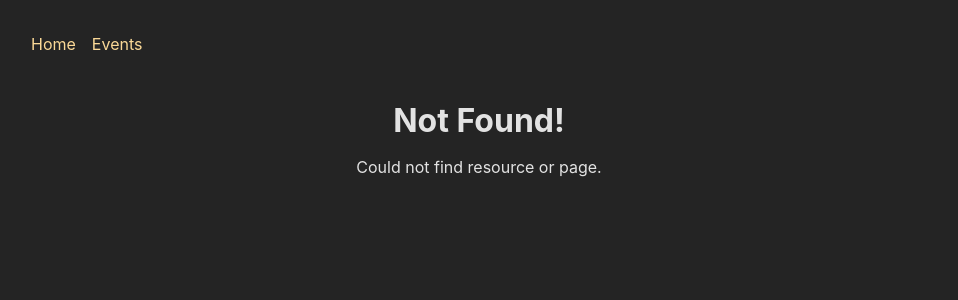
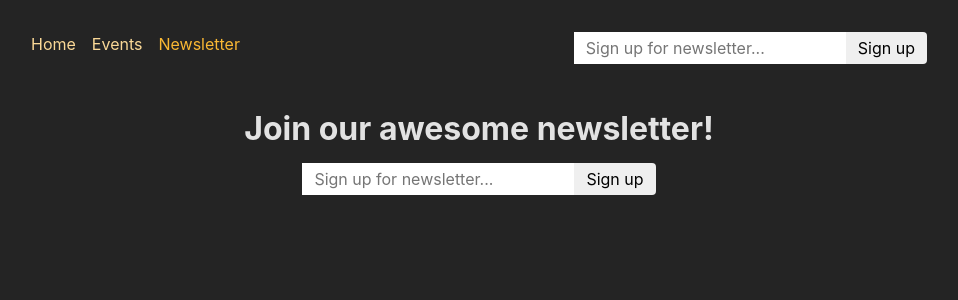
Before and after one commit to JayminShiroya07/event-app, a React (Create React App) app in the folder frontend/: page /newsletter in a window 1280 px wide. Before the commit this address had no page. Shown: the top 300 px of the page, without its empty margins (161-1119 px from the left). Built offline with nearby package versions, Linux system fonts and the light colour scheme.

Commit message:
add newsletter signup feature; create Newsletter and NewEvent pages, implement newsletter form handling, and enhance event loading with suspense

```diff
--- a/frontend/src/App.js
+++ b/frontend/src/App.js
@@ -1,64 +1,70 @@
-import { RouterProvider, createBrowserRouter } from "react-router-dom";
-import HomePage from "./pages/Home";
-import EventsPage, { loader as eventLoader } from "./pages/Events";
+import { RouterProvider, createBrowserRouter } from 'react-router-dom';
+
+import EditEventPage from './pages/EditEvent';
+import ErrorPage from './pages/Error';
 import EventDetailPage, {
   loader as eventDetailLoader,
-  action as deleteEventAction
-} from "./pages/EventDetail";
-import NewEventPage from "./pages/NewEven";
-import EditEventPage from "./pages/EditEvent";
-import RootLayout from "./pages/Root";
-import EventRootLayout from "./pages/EventsRoot";
-import ErrorPage from "./pages/Error";
-import {action as manipulateEventAction} from './components/EventForm'
-
+  action as deleteEventAction,
+} from './pages/EventDetail';
+import EventsPage, { loader as eventsLoader } from './pages/Events';
+import EventsRootLayout from './pages/EventsRoot';
+import HomePage from './pages/Home';
+import NewEventPage from './pages/NewEvent';
+import RootLayout from './pages/Root';
+import { action as manipulateEventAction } from './components/EventForm';
+import NewsletterPage, { action as newsletterAction } from './pages/Newsletter';
 
 const router = createBrowserRouter([
   {
-    path: "/",
+    path: '/',
     element: <RootLayout />,
     errorElement: <ErrorPage />,
     children: [
       { index: true, element: <HomePage /> },
       {
-        path: "events",
-        element: <EventRootLayout />,
+        path: 'events',
+        element: <EventsRootLayout />,
         children: [
           {
             index: true,
             element: <EventsPage />,
-            loader: eventLoader,
+            loader: eventsLoader,
           },
           {
-            path: ":eventId",
-            id : 'event-detail',
+            path: ':eventId',
+            id: 'event-detail',
             loader: eventDetailLoader,
             children: [
               {
                 index: true,
                 element: <EventDetailPage />,
-                action : deleteEventAction,
+                action: deleteEventAction,
               },
               {
-                path: "edit",
-                element: <EditEventPage /> ,
+                path: 'edit',
+                element: <EditEventPage />,
                 action: manipulateEventAction,
               },
             ],
           },
           {
-            path: "new",
+            path: 'new',
             element: <NewEventPage />,
-            action : manipulateEventAction,
+            action: manipulateEventAction,
           },
         ],
+      },
+      {
+        path: 'newsletter',
+        element: <NewsletterPage />,
+        action: newsletterAction,
       },
     ],
   },
 ]);
 
 function App() {
-  return <RouterProvider router={router}></RouterProvider>;
+  return <RouterProvider router={router} />;
 }
 
 export default App;
--- a/frontend/src/components/MainNavigation.js
+++ b/frontend/src/components/MainNavigation.js
@@ -1,5 +1,7 @@
 import { NavLink } from 'react-router-dom';
+
 import classes from './MainNavigation.module.css';
+import NewsletterSignup from './NewsletterSignup';
 
 function MainNavigation() {
   return (
@@ -8,10 +10,10 @@ function MainNavigation() {
         <ul className={classes.list}>
           <li>
             <NavLink
+              to="/"
               className={({ isActive }) =>
                 isActive ? classes.active : undefined
               }
-              to="/"
               end
             >
               Home
@@ -19,16 +21,27 @@ function MainNavigation() {
           </li>
           <li>
             <NavLink
+              to="/events"
               className={({ isActive }) =>
                 isActive ? classes.active : undefined
               }
-              to="/events"
             >
               Events
             </NavLink>
           </li>
+          <li>
+            <NavLink
+              to="/newsletter"
+              className={({ isActive }) =>
+                isActive ? classes.active : undefined
+              }
+            >
+              Newsletter
+            </NavLink>
+          </li>
         </ul>
       </nav>
+      <NewsletterSignup />
     </header>
   );
 }
--- /dev/null
+++ b/frontend/src/components/NewsletterSignup.js
@@ -0,0 +1,32 @@
+import { useFetcher } from 'react-router-dom'
+import classes from './NewsletterSignup.module.css';
+import { useEffect } from 'react';
+
+function NewsletterSignup() {
+
+  const fetcher = useFetcher();
+  const {data, state} = fetcher;
+
+  useEffect(()=>{
+    if(state === 'idle' && data && data.message){
+      window.alert(data.message);
+    }
+  },[data,state])
+
+
+  return (
+    <fetcher.Form
+      method="post"
+      action='/newsletter'
+      className={classes.newsletter}>
+      <input
+        type="email"
+        placeholder="Sign up for newsletter..."
+        aria-label="Sign up for newsletter"
+      />
+      <button>Sign up</button>
+    </fetcher.Form>
+  );
+}
+
+export default NewsletterSignup;
--- /dev/null
+++ b/frontend/src/components/NewsletterSignup.module.css
@@ -0,0 +1,18 @@
+.newsletter input,
+.newsletter button {
+  font: inherit;
+  padding: 0.25rem 0.75rem;
+  border-radius: 0;
+  border: none;
+}
+
+.newsletter button {
+  border-top-right-radius: 4px;
+  border-bottom-right-radius: 4px;
+  cursor: pointer;
+}
+
+.newsletter button:hover {
+  background-color: var(--color-primary-300);
+  color: var(--color-gray-800);
+}
--- a/frontend/src/pages/EventDetail.js
+++ b/frontend/src/pages/EventDetail.js
@@ -1,41 +1,74 @@
-import { redirect, useRouteLoaderData } from "react-router-dom"
-import { json } from 'react-router-dom';
-import EventItem from '../components/EventItem'
+import { Await, defer, redirect, useRouteLoaderData } from "react-router-dom";
+import { json } from "react-router-dom";
+import EventItem from "../components/EventItem";
+import EventsList from "../components/EventsList";
+import { Suspense } from "react";
 
-
-export default function EventDetailPage(){
-  const data = useRouteLoaderData('event-detail');
+export default function EventDetailPage() {
+  const { event, events } = useRouteLoaderData("event-detail");
 
   return (
-    <EventItem event={data.event} />
+    <>
+      <Suspense fallback={<p style={{ textAlign: "center" }}>Loading...</p>}>
+        <Await resolve={event}>
+          {(loadedEvent) => <EventItem event={loadedEvent} />}
+        </Await>
+      </Suspense>
+      <Suspense fallback={<p style={{ textAlign: "center" }}>Loading...</p>}>
+        <Await resolve={events}>
+          {(loadedEvents) => <EventsList events={loadedEvents} />}
+        </Await>
+      </Suspense>
+    </>
   );
 }
 
-export async function loader(requset){
-    const id = requset.params.eventId;
+async function loadEvent(id) {
+  const response = await fetch("http://localhost:8000/events/" + id);
 
-    const response = await fetch('http://localhost:8000/events/'+id);
+  if (!response.ok) {
+    return json(
+      { message: "Could not fetch detials for selected event." },
+      { status: 500 }
+    );
+  } else {
+    const resDate = await response.json();
+    console.log(resDate.event)
+    return resDate.event;
+  }
+}
 
-    if(!response.ok){
-        return json(
-            {message:'Could not fetch detials for selected event.'},
-            {status: 500}
-        )
-    }else{
-        return response;
-    }
+async function loadEvents() {
+  const response = await fetch("http://localhost:8000/events");
+
+  if (!response.ok) {
+    console.log("response -> ", response.ok);
+    throw json({ message: "could not fetch events." }, { status: 500 });
+  } else {
+    const resDate = await response.json();
+    console.log("resData : ",resDate.events)
+    return resDate.events;
+  }
+}
+
+export async function loader(requset) {
+  const id = requset.params.eventId;
+  return defer({
+    event: await loadEvent(id),
+    events: loadEvents(),
+  });
 }
 
 export async function action({ params, request }) {
   const eventId = params.eventId;
-  const response = await fetch('http://localhost:8000/events/' + eventId, {
+  const response = await fetch("http://localhost:8000/events/" + eventId, {
     method: request.method,
   });
 
   if (!response.ok) {
-    throw new Response(JSON.stringify({ message: 'Could not delete event.' }), {
+    throw new Response(JSON.stringify({ message: "Could not delete event." }), {
       status: 500,
     });
   }
-  return redirect('/events');
+  return redirect("/events");
 }
--- a/frontend/src/pages/Events.js
+++ b/frontend/src/pages/Events.js
@@ -1,34 +1,36 @@
-import { useLoaderData,json } from "react-router-dom";
+import { useLoaderData, json, Await, defer } from "react-router-dom";
 import EventsList from "../components/EventsList";
+import { Suspense } from "react";
 
 function EventsPage() {
-  const data = useLoaderData();
-
-  if (data.isError) {
-    return <p>{data.message}</p>;
-  }
-
-  const events = data.events;
+  const { events } = useLoaderData();
 
 
   return (
-    <>
-      <EventsList events={events} />
-    </>
+    <Suspense fallback={<p style={{ textAlign: "center" }}>Loading...</p>}>
+      <Await resolve={events}>
+        {(loadedEvents) => <EventsList events={loadedEvents} />}
+      </Await>
+    </Suspense>
   );
 }
 
 export default EventsPage;
 
-export async function loader() {
+async function loadEvents() {
+
   const response = await fetch("http://localhost:8000/events");
 
   if (!response.ok) {
-    return json(
-        {message:'could not fetch events.'},
-        {status : 500},
-    )
+    throw json({ message: "could not fetch events." }, { status: 500 });
   } else {
-    return response;
+    const resDate = await response.json();
+    return resDate.events;
   }
 }
+
+export function loader() {
+  return defer({
+    events: loadEvents(),
+  });
+}
--- a/frontend/src/pages/NewEven.js
+++ /dev/null
@@ -1,54 +0,0 @@
-import EventForm from "../components/EventForm";
-
-export default function NewEventPage(){
-
-    // function submitHandler(event){
-    //     event.preventDefault();
-    // }
-
-
-    return(
-        <EventForm method='post'/>
-    )
-}
-
-// export async function  action({request,params}){
-
-//     const method = request.method;
-//     const data = await request.formData();
-
-//     const eventData = {
-//         title : data.get('title'),
-//         image : data.get('image'),
-//         date : data.get('date'),
-//         description : data.get('description')
-//     }
-
-//     let url = 'http://localhost:8000/events';
-
-//     if(method === 'patch'){
-//         const eventId = params.eventId;
-//         url += '/' + eventId;
-//     }
-
-//     const response = await fetch(url,{
-//         method: method,
-//         headers : {
-//             'Content-Type' : 'application/json'
-//         },
-//         body: JSON.stringify(eventData)
-//     });
-
-//     if(response.status === 422){
-//         return response;
-//     }
-
-//     if(!response.ok){
-//         throw json(
-//             {message : 'could not save event.!'},
-//             {status : 500}
-//         );
-//     }
-
-//     return redirect('/events');
-// }
--- /dev/null
+++ b/frontend/src/pages/NewEvent.js
@@ -0,0 +1,7 @@
+import EventForm from "../components/EventForm";
+
+export default function NewEventPage(){
+    return(
+        <EventForm method='post'/>
+    )
+}
--- /dev/null
+++ b/frontend/src/pages/Newsletter.js
@@ -0,0 +1,21 @@
+import NewsletterSignup from '../components/NewsletterSignup';
+import PageContent from '../components/PageContent';
+
+function NewsletterPage() {
+  return (
+    <PageContent title="Join our awesome newsletter!">
+      <NewsletterSignup />
+    </PageContent>
+  );
+}
+
+export default NewsletterPage;
+
+export async function action({ request }) {
+  const data = await request.formData();
+  const email = data.get('email');
+
+  // send to backend newsletter server ...
+  console.log(email);
+  return { message: 'Signup successful!' };
+}
```
Also changed, not shown: 1 other file (tests, documents, lock files or other folders).
